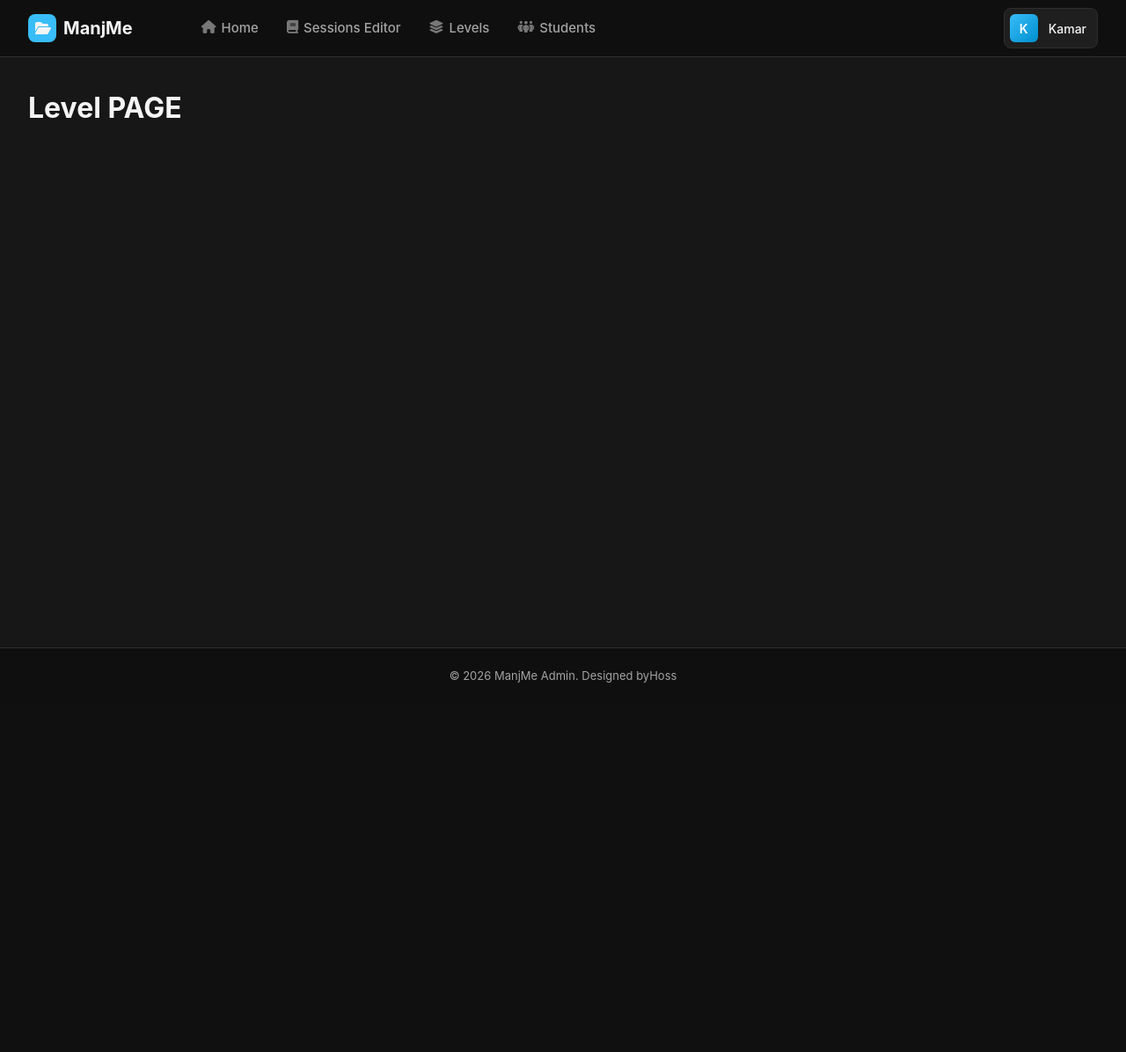
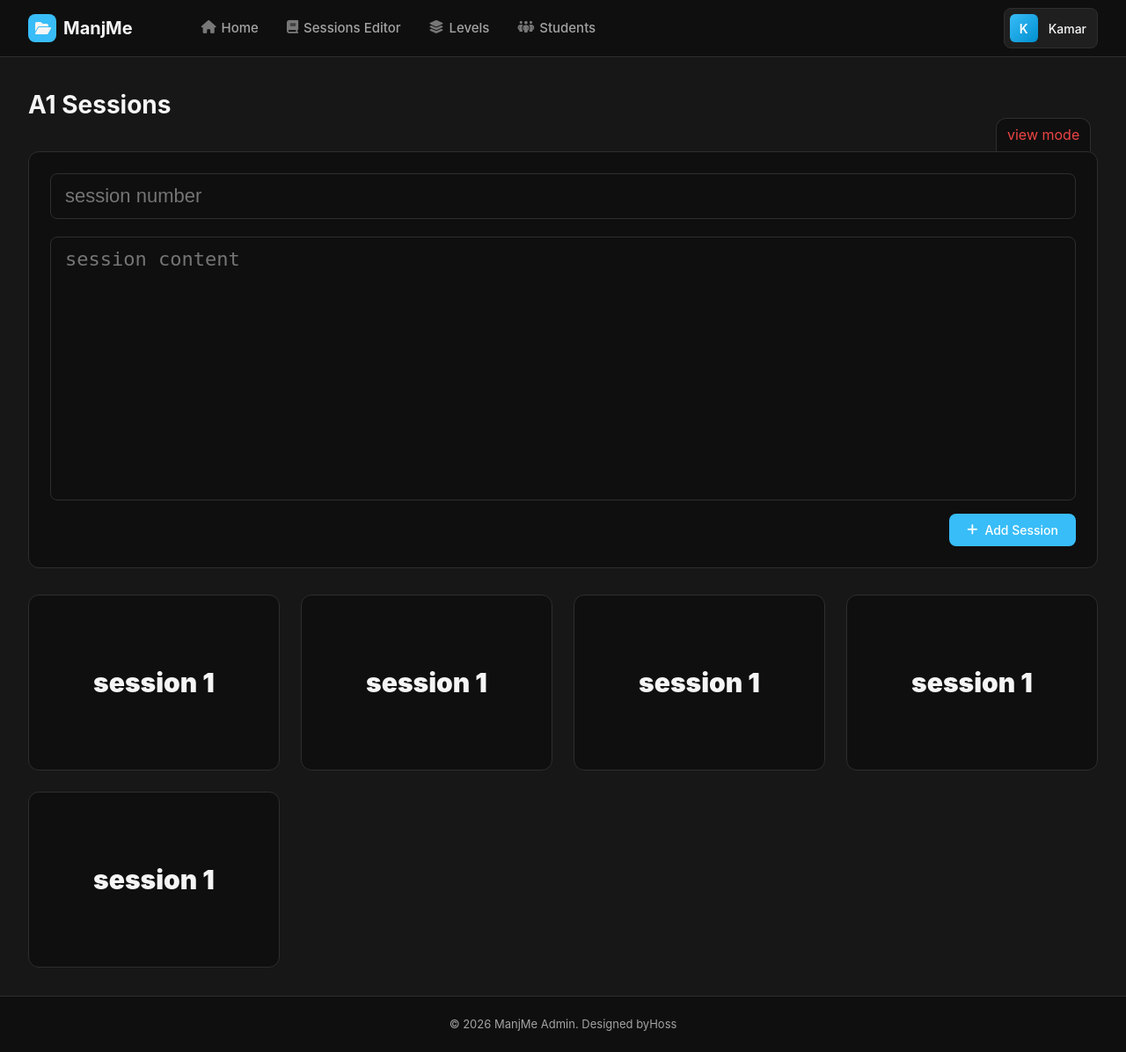
Before and after one commit to Hossam-MHMAD/ManjMe, a Flask app: page /levels/1 in a window 1280 px wide. Shown: the whole page at 88% size. Before the commit the page ends 776 px from the top, so only its background shows below. Run offline with Flask 3, Linux system fonts and the light colour scheme.

Commit message:
finishing level page frontend + adding 1 backend api (/api/level/sessions)

```diff
--- a/app.py
+++ b/app.py
@@ -44,16 +44,9 @@ def init_db():
   CREATE TABLE IF NOT EXISTS lessons (
     id INTEGER PRIMARY KEY AUTOINCREMENT,
     number INTEGER NOT NULL,
+    questions TEXT NOT NULL,
     level_id INTEGER,
     FOREIGN KEY (level_id) REFERENCES levels (id)
-  );
-
-  CREATE TABLE IF NOT EXISTS questions (
-    id INTEGER PRIMARY KEY AUTOINCREMENT,
-    question_text TEXT NOT NULL,
-    question_order INTEGER,
-    lesson_id INTEGER,
-    FOREIGN KEY (lesson_id) REFERENCES lessons (id)
   );
 
   CREATE TABLE IF NOT EXISTS students (
@@ -149,7 +142,21 @@ def add_level():
 def level(level_id):
   return render_template("level.html")
 
+@app.route("/api/level/sessions", methods=["POST"])
+def add_lesson():
+  req = request.get_json()
 
+  if not req["number"] or not req["content"] or not req["level_id"]:
+    return {"error": "session title, content and level id are required"}, 400
+
+  db = get_db()
+  curs = db.cursor()
+
+  curs.execute("INSERT INTO lessons(number, questions, level_id) VALUES(?,?,?)", (req["number"], req["content"], req["level_id"]))
+
+  db.commit()
+
+  return jsonify({"lesson_id": curs.lastrowid}), 201
 
 if __name__ == "__main__":
   init_db()
--- a/static/main.js
+++ b/static/main.js
@@ -1,6 +1,7 @@
 const APIs = {
   sessions: "/api/sessions-types",
-  levels: "/api/levels"
+  levels: "/api/levels",
+  sessions: "/api/level/sessiions"
 }
 
 function close_input() {
@@ -66,7 +67,7 @@ async function add_session_type() {
   init_sessions_page();
 }
 
-// level page
+// levels page
 async function load_levels() {
   const response = await fetch(APIs.levels)
   const levels = await response.json()
@@ -114,6 +115,35 @@ async function add_level() {
   init_levels_page();
 }
 
+// level page
+
+function edit_mode() {
+  const inputs_section = document.querySelector(".view-add-section")
+  const current_role = document.querySelector(".view-add-section .section-current-role")
+  const input = document.querySelector(".view-add-section input")
+  const textarea = document.querySelector(".view-add-section textarea")
+
+  input.readOnly = false;
+  textarea.readOnly = false;
+  current_role.textContent = "edit mode";
+  current_role.style.color = "#38BDF8";
+}
+
+async function add_lesson() {
+  const current_role = document.querySelector(".view-add-section .section-current-role")
+  const input = document.querySelector(".view-add-section input")
+  const textarea = document.querySelector(".view-add-section textarea")
+
+  if (current_role.textContent === "view mode") edit_mode();
+  else if(current_role.textContent === "edit mode") {
+    if (input.value.trim() === "" || textarea.value.trim() === "" || !/^\d+$/.test(input.value.trim())) return;
+    const num = Number(input.value.trim())
+    if (num < 1 || num > 8) return;
+
+
+  }
+}
+
 // home page
 async function init_home_page() {
   const response = await load_sessions_types();
--- a/static/style.css
+++ b/static/style.css
@@ -17,6 +17,7 @@
     --shadow: 0 1px 3px rgba(0, 0, 0, 0.3);
     --shadow-md: 0 4px 12px rgba(0, 0, 0, 0.4);
     --transition: all 0.2s ease;
+    --danger: #EF4444;
 }
 
 /* base styles */
@@ -330,6 +331,89 @@ nav {
   height: 100%;
 }
 
+/* level page style*/
+.view-add-section {
+  position: relative;
+  margin: 30px 0px;
+  display: flex;
+  flex-direction: column;
+}
+
+.section-current-role {
+  position: absolute;
+  padding: 6px 12px;
+  left: calc(100% - 115px);
+  top: -39px;
+  background-color: var(--bg-primary);
+  border: 1px solid var(--border-color);
+  border-top-right-radius: 12px;
+  border-top-left-radius: 12px;
+  color: var(--danger);
+  border-bottom: none;
+}
+
+.view-add-section input{
+  width: 100%;
+  padding: 0.75rem 1rem;
+  background: var(--bg-primary);
+  border: 1px solid var(--border-color);
+  border-radius: 8px;
+  color: var(--text-primary);
+  font-size: 22px;
+}
+
+.view-add-section textarea {
+  margin-top: 20px;
+  width: 100%;
+  padding: 0.75rem 1rem;
+  background: var(--bg-primary);
+  border: 1px solid var(--border-color);
+  border-radius: 8px;
+  color: var(--text-primary);
+  height: 300px;
+  resize: none;
+  font-size: 22px;
+  white-space: pre-wrap;
+}
+
+.view-add-section button {
+  background: var(--accent);
+  color: white;
+  margin-top: 15px;
+  align-self: flex-end;
+}
+
+.view-add-section button:hover {
+  background-color: var(--accent-hover);
+}
+
+.sessions-container {
+  display: grid;
+  gap: 1.5rem;
+  grid-template-columns: repeat(auto-fit, minmax(250px, 1fr));
+}
+
+.sessions-container div {
+  background: var(--bg-primary);
+  border: 1px solid var(--border-color);
+  border-radius: 12px;
+  padding: 1.25rem;
+  transition: var(--transition);
+  height: 200px;
+  font-size: 30px;
+  font-weight: 900;
+  cursor: pointer;
+  display: flex;
+  justify-content: center;
+  align-items: center;
+}
+
+.sessions-container div:hover {
+  border-color: var(--accent);
+  color: var(--accent);
+  transform: scale(1.1);
+}
+
 /* --------- card style ---------*/
 .card {
   background: var(--bg-primary);
--- a/templates/level.html
+++ b/templates/level.html
@@ -3,7 +3,22 @@
 {% block content %}
 
 <div class="level-page-container page-content">
-  <h1>Level PAGE</h1>
+  <div class="section-intro">
+    <h1><span class="level-txt">A1</span> Sessions</h1>
+  </div>
+  <div class="view-add-section card">
+    <div class="section-current-role">view mode</div>
+    <input class="session-title" type="text" placeholder="session number" readonly>
+    <textarea class="session-content" placeholder="session content" readonly></textarea>
+    <button class="add-session btn" onclick="add_lesson()"><i class="fa-solid fa-plus"></i>Add Session</button>
+  </div>
+  <div class="sessions-container">
+    <div>session 1</div>
+    <div>session 1</div>
+    <div>session 1</div>
+    <div>session 1</div>
+    <div>session 1</div>
+  </div>
 </div>
 
 {% endblock %}
```
Also changed, not shown: data.db.
